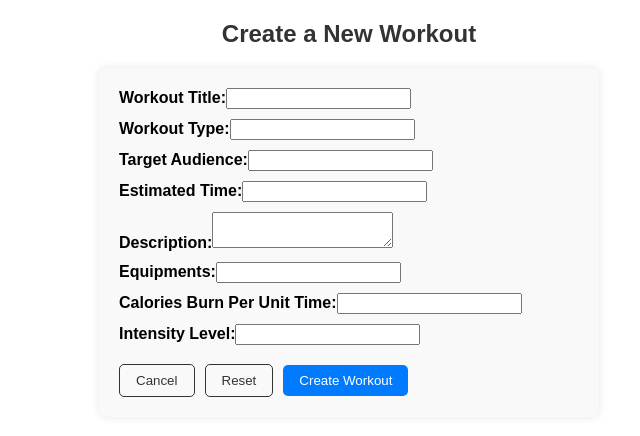
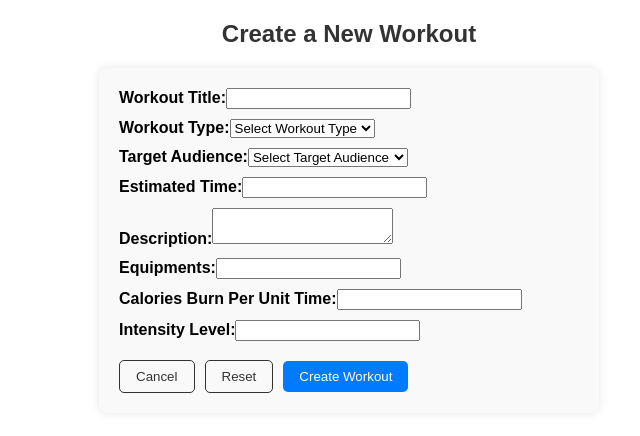
Before and after one commit to defnegrbz/CS353, a React (Create React App) app in the folder frontend/: page /workouts/1/createWorkout in a window 1280 px wide. Shown: the top 436 px of the page, without its empty margins (291-931 px from the left). Built offline with nearby package versions, Linux system fonts and the light colour scheme.

Commit message:
Workout Page modification

```diff
--- a/frontend/src/components/workout/WorkoutCreatePage.js
+++ b/frontend/src/components/workout/WorkoutCreatePage.js
@@ -1,9 +1,10 @@
 import React, { useState } from 'react';
-import { useNavigate, useParams } from 'react-router-dom';
+import { useNavigate } from 'react-router-dom';
 import { addWorkout, updateWorkout } from '../../api/axiosConfig';
 
 const WorkoutCreationPage = ({ trainerId, onClose, workoutData }) => {
   const navigate = useNavigate();
+
   const [workoutTitle, setWorkoutTitle] = useState(workoutData ? workoutData.title : '');
   const [workoutType, setWorkoutType] = useState(workoutData ? workoutData.type : '');
   const [targetAudience, setTargetAudience] = useState(workoutData ? workoutData.audience : '');
@@ -41,11 +42,11 @@ const WorkoutCreationPage = ({ trainerId, onClose, workoutData }) => {
           config
         );
         console.log('Workout created successfully!');
+        onClose();
     } catch (error) {
       console.error('Error:', error);
       alert('Failed to perform the operation. Please try again.');
     }
-    onClose();
   };
 
   return (
@@ -58,11 +59,21 @@ const WorkoutCreationPage = ({ trainerId, onClose, workoutData }) => {
         </label>
         <label style={{ display: 'block', marginBottom: '10px' }}>
           <span style={{ fontWeight: 'bold' }}>Workout Type:</span>
-          <input type="text" value={workoutType} onChange={(e) => setWorkoutType(e.target.value)} required />
+          <select value={workoutType} onChange={(e) => setWorkoutType(e.target.value)} required>
+            <option value="">Select Workout Type</option>
+            <option value="muscle gain">Muscle Gain</option>
+            <option value="lose weight">Lose Weight</option>
+            <option value="endurance training">Endurance Training</option>
+          </select>
         </label>
         <label style={{ display: 'block', marginBottom: '10px' }}>
           <span style={{ fontWeight: 'bold' }}>Target Audience:</span>
-          <input type="text" value={targetAudience} onChange={(e) => setTargetAudience(e.target.value)} required />
+          <select value={targetAudience} onChange={(e) => setTargetAudience(e.target.value)} required>
+            <option value="">Select Target Audience</option>
+            <option value="beginner">Beginner</option>
+            <option value="intermediate">Intermediate</option>
+            <option value="advanced">Advanced</option>
+          </select>
         </label>
         <label style={{ display: 'block', marginBottom: '10px' }}>
           <span style={{ fontWeight: 'bold' }}>Estimated Time:</span>
--- a/frontend/src/components/workout/WorkoutsPage.js
+++ b/frontend/src/components/workout/WorkoutsPage.js
@@ -1,6 +1,6 @@
 import React, { useState, useEffect } from 'react';
-import { DataGrid, GridActionsCell } from '@mui/x-data-grid'; // Import Material-UI Data Grid
-import { getWorkouts } from '../../api/axiosConfig'; // Import getWorkouts function
+import { DataGrid, GridActionsCell } from '@mui/x-data-grid';
+import { getWorkouts } from '../../api/axiosConfig';
 import { useNavigate, Link, useParams } from 'react-router-dom';
 import Navbar from '../navbar';
 import Grid from '@mui/material/Grid';
@@ -12,31 +12,33 @@ import { DialogActions } from '@mui/material';
 import { DialogTitle } from '@mui/material';
 import { DialogContentText } from '@mui/material';
 import { GridToolbar } from '@mui/x-data-grid';
-import { set } from 'react-hook-form';
 import { deleteWorkout } from '../../api/axiosConfig';
 
 const Workout = () => {
   const [workouts, setWorkouts] = useState([]);
   const [open, setOpen] = useState(false);
   const [selectedWorkout, setSelectedWorkout] = useState(null);
-  const trainerId = useParams(); // Now properly imported and used
+  const [filterTargetAudience, setFilterTargetAudience] = useState(''); // State for filtering target audience
+  const trainerId = useParams();
   const trainerID = trainerId.trainerID;
 
   useEffect(() => {
     fetchWorkouts();
-    console.log("Trainer ID:", trainerID);  // Check the output in your console
-
-  }, []); // Fetch workouts on component mount
+  }, [filterTargetAudience]); // Refetch workouts when filter changes
 
   const fetchWorkouts = async () => {
     try {
-      const response = await getWorkouts(); // Call the getWorkouts function
-      // Add unique IDs to each row
+      const response = await getWorkouts();
       const workoutsWithIds = response.data.map((workout, index) => ({
         ...workout,
-        id: index + 1 // Generate unique ID (assuming index starts from 0)
+        id: index + 1
       }));
-      setWorkouts(workoutsWithIds); // Set the workouts state with the data from the response
+      let filteredWorkouts = workoutsWithIds;
+      // Apply filter based on target audience
+      if (filterTargetAudience) {
+        filteredWorkouts = workoutsWithIds.filter(workout => workout.targetAudience === filterTargetAudience);
+      }
+      setWorkouts(filteredWorkouts);
     } catch (error) {
       console.error('Error fetching workouts:', error);
     }
@@ -44,29 +46,21 @@ const Workout = () => {
 
   const handleCloseDialog = () => {
     setOpen(false);
-    fetchWorkouts(); // Fetch updated workouts
+    fetchWorkouts();
   };
 
-
-
   const handleDelete = (id) => {
-    // Call the deleteWorkout function with the workout ID
     deleteWorkout(id)
       .then(response => {
-        // Handle successful deletion
         console.log('Workout deleted successfully:', response);
-        // Fetch updated list of workouts
         fetchWorkouts();
       })
       .catch(error => {
-        // Handle error
         console.error('Error deleting workout:', error);
         fetchWorkouts();
       });
-
   };
 
-  // Define columns for the Data Grid
   const columns = [
     { field: 'workoutID', headerName: 'ID', width: 50, align: 'center', headerAlign: 'center' },
     { field: 'workoutTitle', headerName: 'Title', width: 150, align: 'center', headerAlign: 'center' },
@@ -95,17 +89,29 @@ const Workout = () => {
         </Grid>
       </Grid>
       <div style={{ height: 400, width: '80%', margin: '0 auto', textAlign: 'center' }}>
+        <div style={{ marginBottom: '10px' }}>
+          <span style={{ marginRight: '10px' }}>Filter by Target Audience:</span>
+          <select value={filterTargetAudience} onChange={(e) => setFilterTargetAudience(e.target.value)}>
+            <option value="">All</option>
+            <option value="beginner">Beginner</option>
+            <option value="intermediate">Intermediate</option>
+            <option value="advanced">Advanced</option>
+          </select>
+        </div>
         <DataGrid
           rows={workouts}
           columns={columns.map((column) => ({
             ...column,
-            align: 'center' // Set alignment to center for all columns
+            align: 'center'
           }))}
           pageSize={5}
           rowsPerPageOptions={[5, 10, 20]}
           onRowClick={(row) => {
             setSelectedWorkout(row);
             console.log('Row clicked:', row);
+          }}
+          components={{
+            Toolbar: GridToolbar,
           }}
         />
       </div>
```
Also changed, not shown: frontend/package.json (+8 -7 lines), 3 other files (tests, documents, lock files or other folders).
